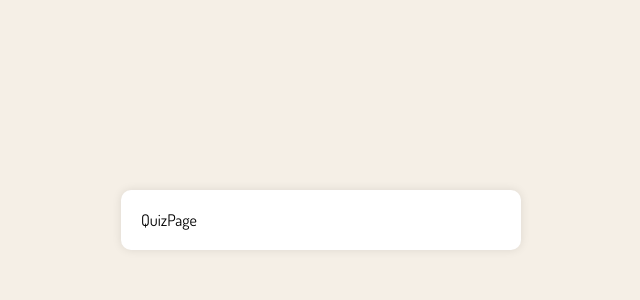
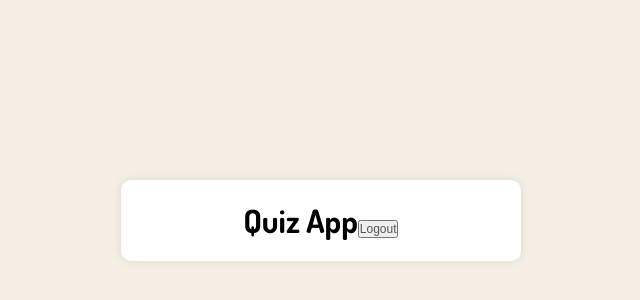
Before and after one commit to ashique12009/react-quiz-app, a React (Vite) app: page /quiz in a window 1280 px wide. Shown: the part 180-480 px from the top of the page, without its empty margins (319-959 px from the left). Built offline with nearby package versions, Linux system fonts and the light colour scheme; sample sign-in values are in the browser's storage.

Commit message:
route fix, auth fix

```diff
--- a/src/auth/auth.js
+++ b/src/auth/auth.js
@@ -1,13 +1,25 @@
 export const getAuthUser = () => {
-  const user = localStorage.getItem("authUser");
-  return user ? JSON.parse(user) : null;
+  const raw = localStorage.getItem("authUser");
+
+  console.log("getAuthUser called", { raw });
+
+  if (!raw || raw === "undefined" || raw === "null") {
+    return null;
+  }
+
+  try {
+    return JSON.parse(raw);
+  } catch (error) {
+    return null;
+  }
 };
 
 export const isAuthenticated = () => {
-  return getAuthUser() !== null;
+  return Boolean(getAuthUser());
 };
 
 export const setAuthUser = (user) => {
+  if (!user) return;
   localStorage.setItem("authUser", JSON.stringify(user));
 };
 
--- a/src/index.css
+++ b/src/index.css
@@ -114,3 +114,7 @@ body{
 .m0auto{
   margin: 0 auto;
 }
+.small-text{
+  font-size: 12px;
+  color: #555;
+}
--- a/src/pages/Login.jsx
+++ b/src/pages/Login.jsx
@@ -1,11 +1,18 @@
 import React from "react";
-import { Link, useNavigate } from "react-router-dom";
+import { Link, Navigate, Route, useNavigate } from "react-router-dom";
 import useUser from "../hooks/userHooks";
 import { hashPassword } from "../utils/hash";
+import { setAuthUser } from "../auth/auth";
+import { isAuthenticated } from "../auth/auth";
 
 const Login = () => {
   const { fetchUserByEmail } = useUser();
-  const navigate = useNavigate();
+
+  console.log("Login component rendered", { isAuthenticated: isAuthenticated() });
+
+  if (isAuthenticated()) {
+    return <Navigate to="/quiz" replace />;
+  }
 
   const handleLogin = async (e) => {
     e.preventDefault();
@@ -25,8 +32,7 @@ const Login = () => {
 
     if (user && user.password === hashedPassword) {
       // Store user information in localStorage
-      localStorage.setItem("user", JSON.stringify(user));
-      navigate("/quiz"); // Navigate to the dashboard or home page after successful login
+      setAuthUser(user);
     } else {
       alert("Invalid email or password.");
     }
--- a/src/pages/QuizPage.jsx
+++ b/src/pages/QuizPage.jsx
@@ -1,9 +1,28 @@
-import React from 'react'
+import React from "react";
+import { logout } from "../auth/auth";
+import { useNavigate } from "react-router-dom";
 
 const QuizPage = () => {
+  const navigate = useNavigate();
+
+  // Handle logout functionality
+  const handleLogout = () => {
+    logout();
+
+    // Redirect to login page
+    navigate("/login");
+  };
+
   return (
-    <div>QuizPage</div>
-  )
-}
+    <div>
+      <h1 className="text-center">
+        Quiz App
+        <button className="small-text" onClick={handleLogout}>
+          Logout
+        </button>
+      </h1>
+    </div>
+  );
+};
 
-export default QuizPage
+export default QuizPage;
```
